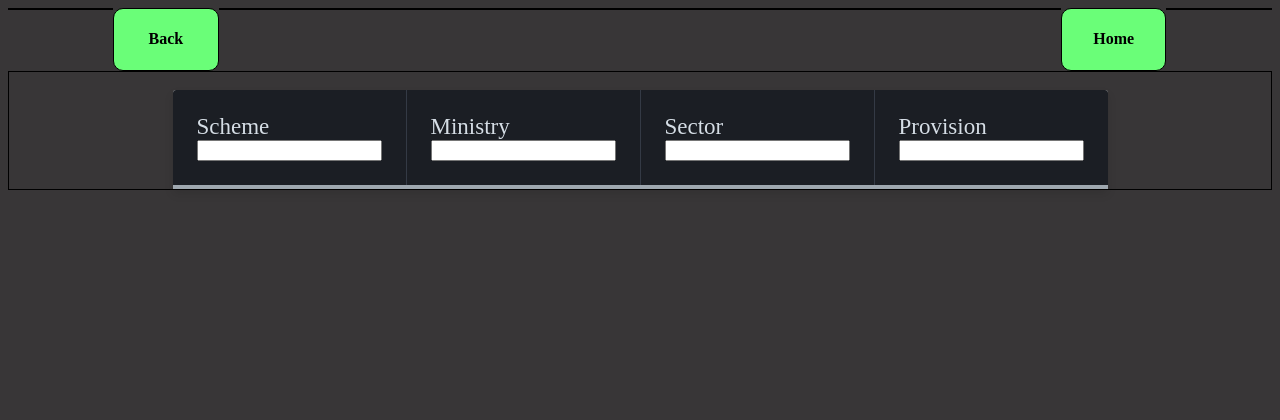
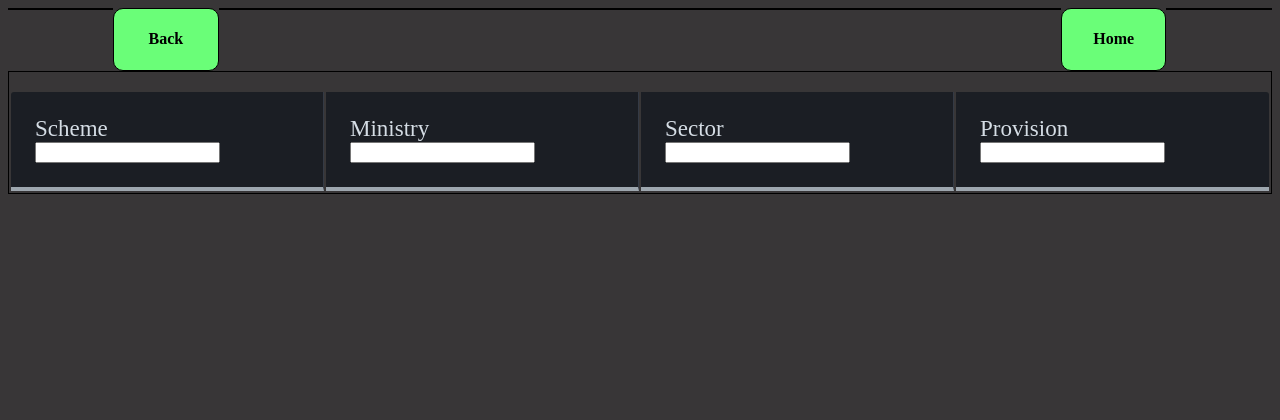
Before and after one commit to jitHD/rictech, a PHP site: page /public_office.php in a window 1280 px wide. Shown: the top 420 px of the page. Run offline with PHP 8.4, Linux system fonts and the light colour scheme; lists and menus that the app fills with data are empty; some libraries are stand-ins or nearby versions.

Commit message:
changed table style

```diff
--- a/public_office.php
+++ b/public_office.php
@@ -28,7 +28,7 @@
         <div class="col-12 t_center t_white">
           <br />
 
-          <table class="table-fill">
+          <table style='table-layout:fixed; width:100%;'>
             <thead>
               <tr>
                 <th class="text-left">Scheme <br><input type="text" name="scheme" id="scheme" onkeyup="loadscheme('scheme');"></th>
```
